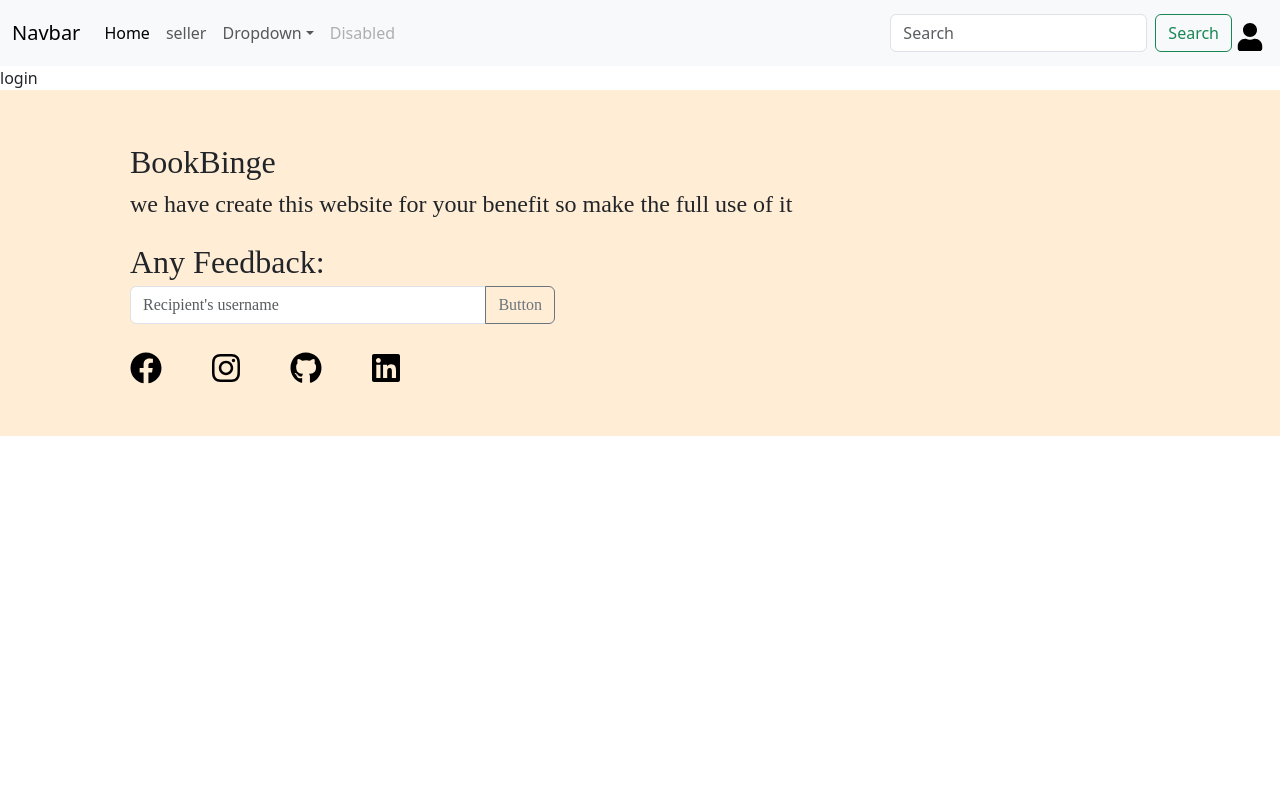
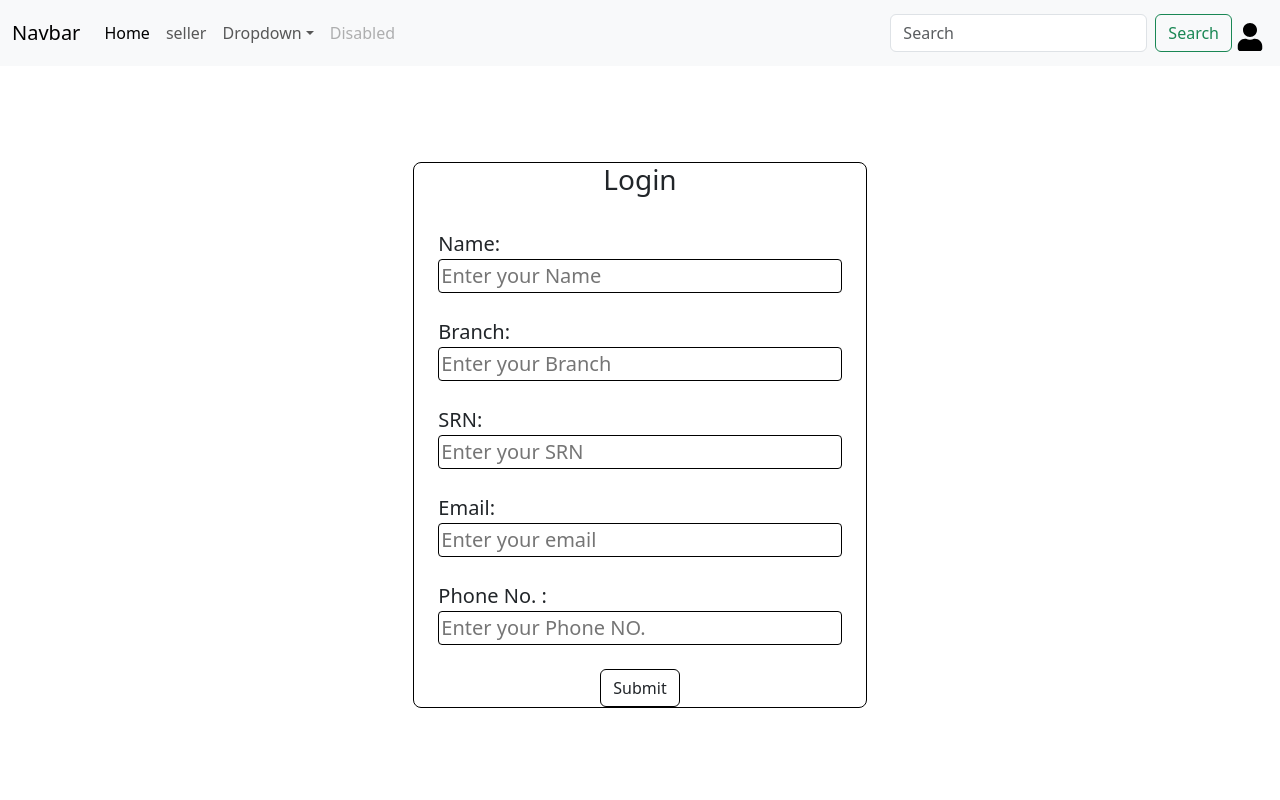
Before and after one commit to PritamP20/BookBinge-Frontend, a React (Vite) app: page /login in a window 1280 px wide. Shown: the top 800 px of the page. Built offline with nearby package versions, Linux system fonts and the light colour scheme; no server answers.

Commit message:
more components

```diff
--- a/src/components/Carosal.jsx
+++ b/src/components/Carosal.jsx
@@ -5,13 +5,13 @@ const Carosal = () => {
     <div id="carouselExampleAutoplaying" class="carousel slide" data-bs-ride="carousel">
   <div class="carousel-inner">
     <div class="carousel-item active">
-      <img src="https://kitabay.com/cdn/shop/files/1_c54567a4-f6fa-43ba-b8bb-8d9b89cca4f7.jpg?v=1707769526&width=1500" class="d-block w-100" alt="..."/>
+      <img src="https://www.pbs.org/wgbh/americanexperience/media/filer_public_thumbnails/filer_public/f8/a1/f8a10d40-596f-4ad1-8db5-fa6edf834e55/idealbookshelfcp524-wgbhamericanexperience-bannedbooks-2000web.jpg__2000x1161_q85_crop_subsampling-2_upscale.jpg" class="d-block w-100" alt="..."/>
     </div>
     <div class="carousel-item">
-      <img src="https://kitabay.com/cdn/shop/files/4_c3460ede-9625-402a-be95-84baa0d894ab.jpg?v=1707769526&width=1500" class="d-block w-100" alt="..."/>
+      <img src="https://www.booktrust.org.uk/globalassets/images/news-and-features/blogs-2023/december/movies-and-tv-shows-2024-16x9.jpg?w=1200&h=675&quality=70&anchor=middlecenter" class="d-block w-100" alt="..."/>
     </div>
     <div class="carousel-item">
-      <img src="https://kitabay.com/cdn/shop/files/2_b99a8c29-a1b8-4792-b4b2-33d6a855f101.jpg?v=1707769525&width=1500" class="d-block w-100" alt="..."/>
+      <img src="https://www.booktrust.org.uk/globalassets/images/news-and-features/blogs-2022/12.-december/2023-tv-and-movies-books-16x9.jpg?w=1200&h=675&quality=70&anchor=middlecenter" class="d-block w-100" alt="..."/>
     </div>
   </div>
   <button class="carousel-control-prev" type="button" data-bs-target="#carouselExampleAutoplaying" data-bs-slide="prev">
--- a/src/components/Footer.jsx
+++ b/src/components/Footer.jsx
@@ -11,18 +11,18 @@ const Footer = () => {
             <div>
               <span className='fs-4'>we have create this website for your benefit so make the full use of it</span>
             </div>
-            <div className='fs-2 mt-lg-3'>Any Feedback:</div>
-            <div className='col-5'>
+            <div className='fs-2 mt-lg-3 mt-md-3 mt-sm-3 mt-3'>Any Feedback:</div>
+            <div className='col-lg-5 col-md-8 col-sm-12 col-12'>
             <div className="input-group ">
                   <input type="text" className="form-control " placeholder="Recipient's username" aria-label="Recipient's username" aria-describedby="button-addon2"/>
                   <button class="btn btn-outline-secondary" type="button" id="button-addon2">Button</button>
                 </div>
             </div>
-          <div className='col-lg-6 d-flex gap-lg-5 mt-lg-3'>
-            <a href='' className='text-decoration-none text-black fs-2'><FaFacebook/></a>
-            <a href='' className='text-decoration-none text-black fs-2'><FaInstagram/></a>
-            <a href='' className='text-decoration-none text-black fs-2'><FaGithub/></a>
-            <a href='' className='text-decoration-none text-black fs-2'><FaLinkedin/></a>
+          <div className='col-lg-6 d-flex gap-lg-5 gap-5 mt-lg-3 mt-3 justify-content-center'>
+            <a href='' className='text-decoration-none text-black fs-1'><FaFacebook/></a>
+            <a href='' className='text-decoration-none text-black fs-1'><FaInstagram/></a>
+            <a href='' className='text-decoration-none text-black fs-1'><FaGithub/></a>
+            <a href='' className='text-decoration-none text-black fs-1'><FaLinkedin/></a>
           </div>
         </div>
       </div>
--- a/src/components/Login.jsx
+++ b/src/components/Login.jsx
@@ -1,9 +1,49 @@
 import React from 'react'
 
 const Login = () => {
+  let loginDetails = {}
+  const handleSubmit = (e)=>{
+    e.preventDefault()
+    loginDetails={
+      "name": e.target.name.value,
+      "branch": e.target.branch.value,
+      "srn": e.target.branch.value,
+      "email": e.target.email.value,
+      "phone": e.target.email.value
+    }
+    console.log(loginDetails)
+  }
   return (
-    <div>
-      login
+    <div className='cantainer d-flex justify-content-center align-items-center p-lg-5 m-lg-5 p-md-5 m-md-4 m-sm-5 p-sm-5 p-4 m-4'>
+      <div className='border border-1 border-black rounded-3 col-lg-5 col-md-8 col-sm-10 col-11'>
+
+        <form action="" className='' onSubmit={(e)=>handleSubmit(e)}>
+          <h3 className='d-flex justify-content-center'>Login</h3>
+          <div className='d-flex flex-column p-lg-4 p-md-4 p-sm-3 p-3 gap-lg-4 gap-md-3 gap-sm-2 gap-2 ustify-content-center'>
+            <div className='d-flex flex-column'>
+              <label htmlFor="name" className='fs-5' >Name: </label>
+              <input type="text" name='name' className='fs-5 rounded-1 border border-1 border-black' required placeholder='Enter your Name' />
+            </div>
+            <div className='d-flex flex-column'>
+              <label htmlFor="branch" className='fs-5'>Branch: </label>
+              <input type="text" name='branch' className='fs-5 rounded-1 border border-1 border-black' required placeholder='Enter your Branch' />
+            </div>
+            <div className='d-flex flex-column'>
+              <label htmlFor="srn" className='fs-5'>SRN: </label>
+              <input type="text" name='srn' className='fs-5 rounded-1 border border-1 border-black' required placeholder='Enter your SRN' />
+            </div>
+            <div className='d-flex flex-column'>
+              <label htmlFor="email" className='fs-5'>Email: </label>
+              <input type="email" name='email' className='fs-5 rounded-1 border border-1 border-black' required placeholder='Enter your email' />
+            </div>
+            <div className='d-flex flex-column'>
+              <label htmlFor="number" className='fs-5'>Phone No. : </label>
+              <input type="number" name='phone' className='fs-5 rounded-1 border border-1 border-black' required placeholder='Enter your Phone NO.' />
+            </div>
+          </div>
+          <div className='d-flex justify-content-center'><button type="submit" class="btn border border-1 border-black ">Submit</button></div>
+        </form>
+      </div>
     </div>
   )
 }
```
